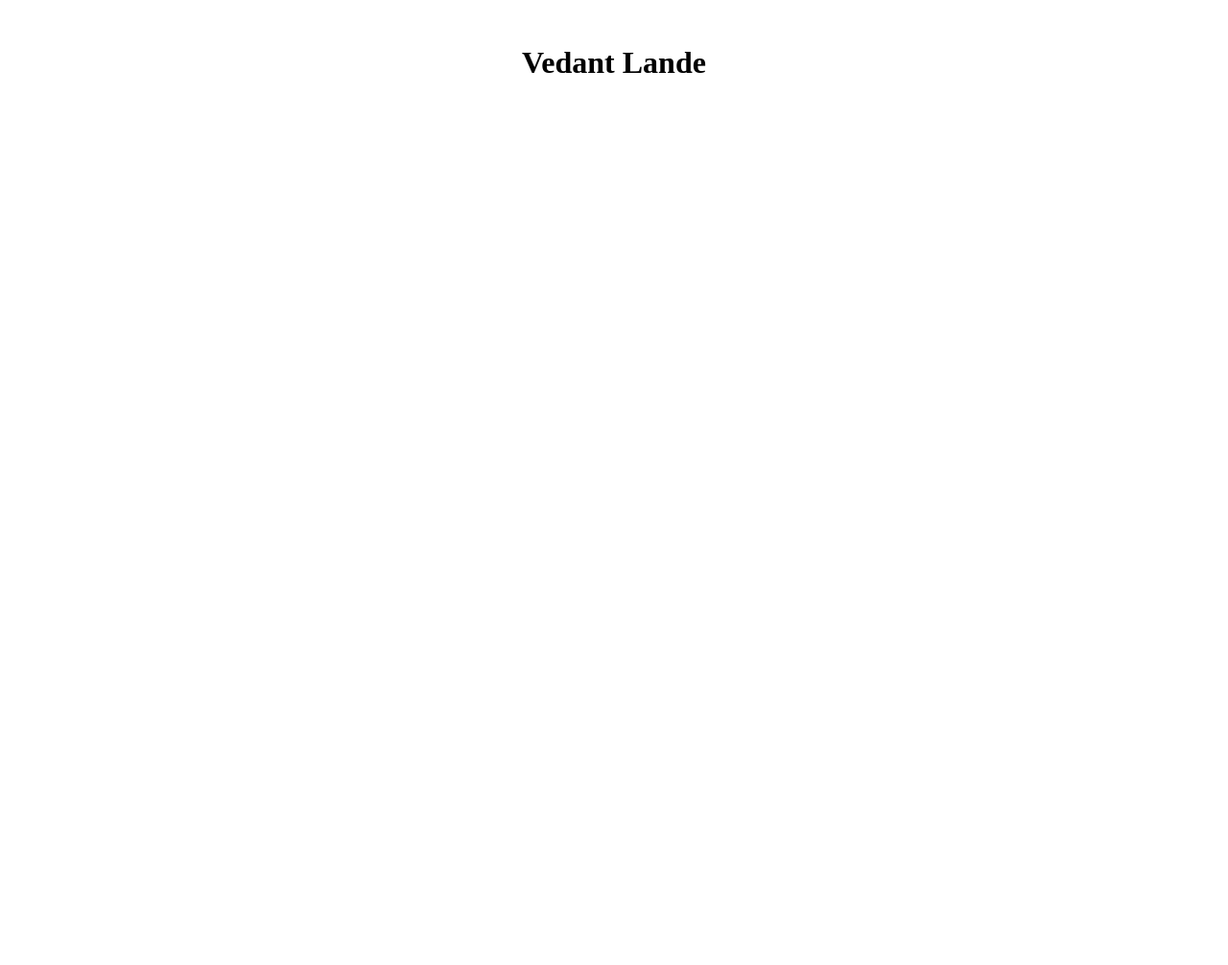
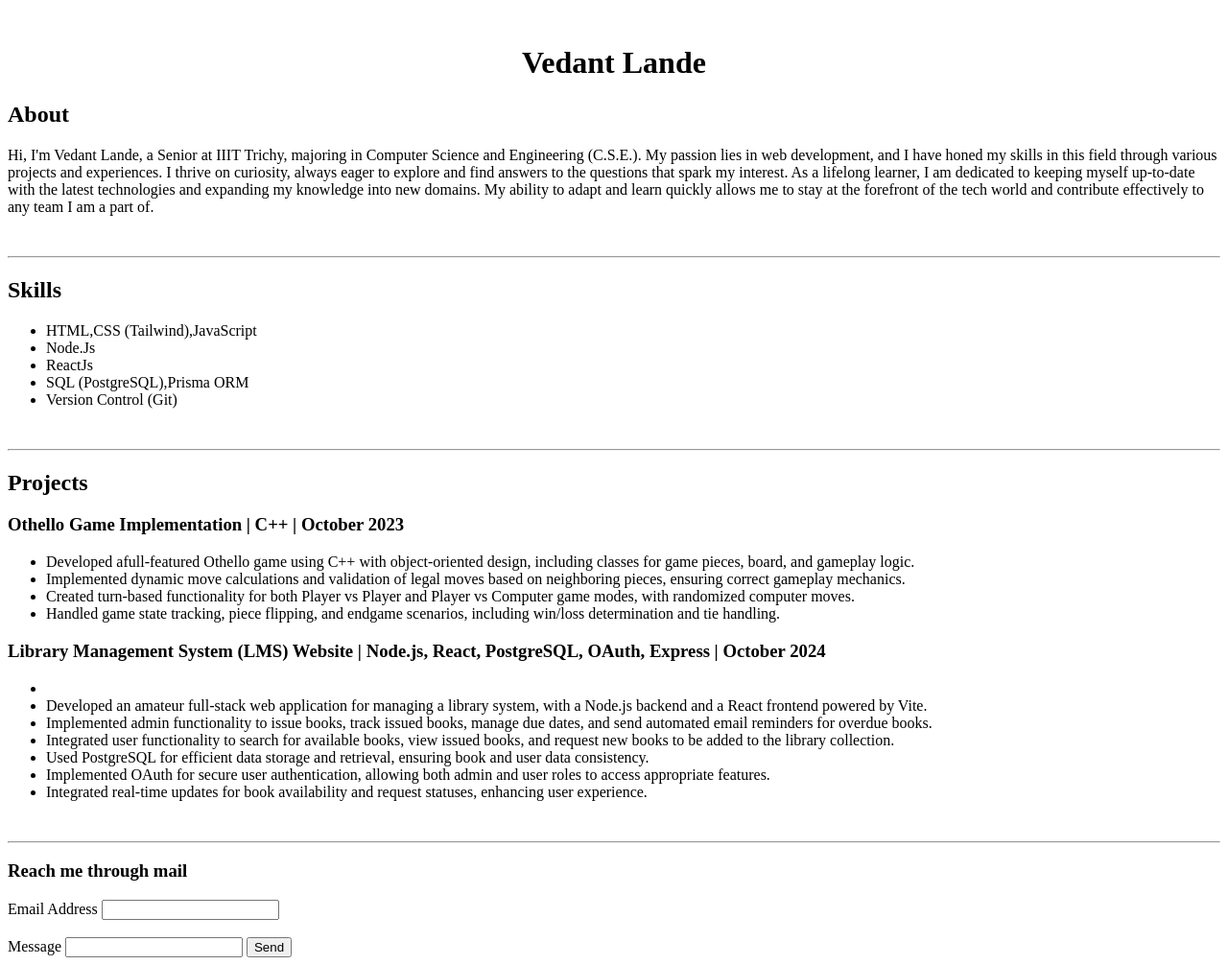
Before and after one commit to Ved45ant/Personal-Portfolio-Lab-exercise-, a plain HTML site: page index.html in a window 1280 px wide. Shown: the whole page at 96% size. Before the commit the page ends 800 px from the top, so only its background shows below. Drawn offline with Linux system fonts and the light colour scheme.

Commit message:
First Draft

```diff
--- a/index.html
+++ b/index.html
@@ -1,13 +1,104 @@
 <!DOCTYPE html>
 <html lang="en">
+
 <head>
-    <meta charset="UTF-8">
-    <meta name="viewport" content="width=device-width, initial-scale=1.0">
+    <meta charset="UTF-8" />
+    <meta name="viewport" content="width=device-width, initial-scale=1.0" />
     <title>Personal Portfolio</title>
 </head>
+
 <body>
-    <br>
-    <center><h1>Vedant Lande</h1></center>
+    <br />
+    <center>
+        <h1>Vedant Lande</h1>
+    </center>
 
+    <h2>About</h2>
+    <p>
+        Hi, I'm Vedant Lande, a Senior at IIIT Trichy, majoring in Computer
+        Science and Engineering (C.S.E.). My passion lies in web development, and
+        I have honed my skills in this field through various projects and
+        experiences. I thrive on curiosity, always eager to explore and find
+        answers to the questions that spark my interest. As a lifelong learner, I
+        am dedicated to keeping myself up-to-date with the latest technologies and
+        expanding my knowledge into new domains. My ability to adapt and learn
+        quickly allows me to stay at the forefront of the tech world and
+        contribute effectively to any team I am a part of.
+    </p>
+    <br />
+    <hr />
+    <h2>Skills</h2>
+    <ul>
+        <li>HTML,CSS (Tailwind),JavaScript</li>
+        <li>Node.Js</li>
+        <li>ReactJs</li>
+        <li>SQL (PostgreSQL),Prisma ORM</li>
+        <li>Version Control (Git)</li>
+    </ul>
+    <br />
+    <hr />
+
+    <h2>Projects</h2>
+    <h3> Othello Game Implementation | C++ | October 2023</h3>
+    <ul>
+
+        <li> Developed afull-featured Othello game using C++ with object-oriented design,
+            including classes for game pieces, board, and gameplay logic.
+        </li>
+        <li>
+            Implemented dynamic move calculations and validation of legal moves
+            based on neighboring pieces, ensuring correct gameplay mechanics.
+        </li>
+        <li>
+            Created turn-based functionality for both Player vs Player and Player vs
+            Computer game modes, with randomized computer moves.
+        </li>
+        <li> Handled game
+            state tracking, piece flipping, and endgame scenarios, including
+            win/loss determination and tie handling.
+        </li>
+    </ul>
+    <h3>Library Management System (LMS) Website | Node.js, React, PostgreSQL,
+        OAuth, Express | October 2024</h3>
+    <ul>
+
+        <li>
+        <li>
+            Developed an amateur full-stack web application for managing a
+            library system, with a Node.js backend and a React frontend powered
+            by Vite.
+        </li>
+        <li>
+            Implemented admin functionality to issue books, track issued books,
+            manage due dates, and send automated email reminders for overdue
+            books.
+        </li>
+        <li>
+            Integrated user functionality to search for available books, view
+            issued books, and request new books to be added to the library
+            collection.
+        </li>
+        <li>
+            Used PostgreSQL for efficient data storage and retrieval, ensuring
+            book and user data consistency.
+        </li>
+        <li>Implemented OAuth for secure user authentication, allowing
+            both admin and user roles to access appropriate features.</li>
+        <li>Integrated
+            real-time updates for book availability and request statuses, enhancing
+            user experience.</li>
+        </li>
+    </ul>
+    <br><hr>
+    <h3>Reach me through mail</h3>
+    <form action="#">
+        <label for="email">Email Address</label>
+        <input type="text" value = "">
+        <br><br>
+        <label for="message">Message</label>
+        <input type="text" value = "">
+        <input type="submit" value = "Send">
+    </form>
 </body>
+
 </html>
```
